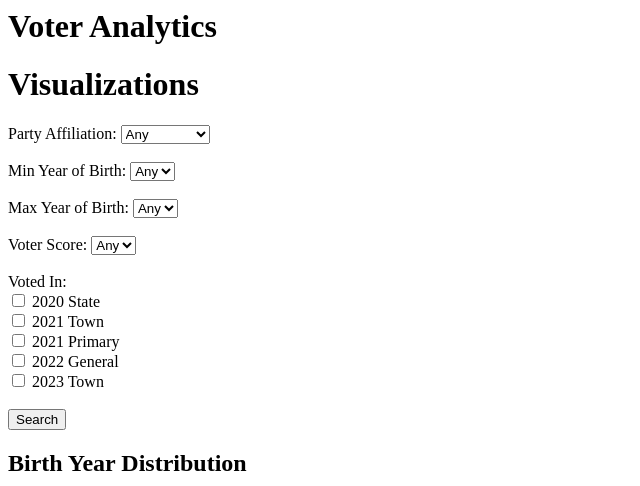
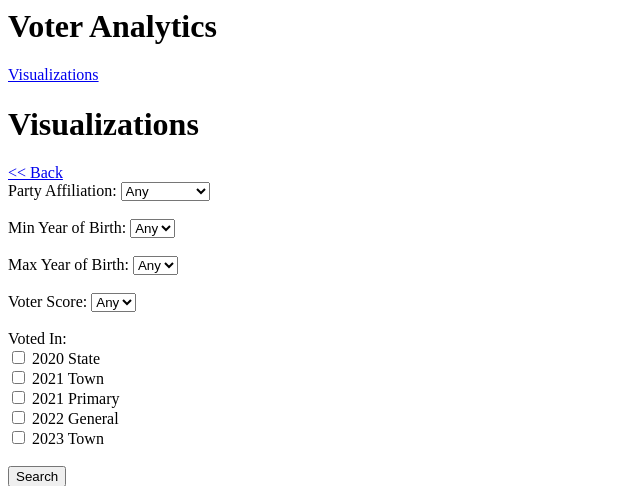
Before and after one commit to ilayG2004/Django-Apps, a Django app: template voter_analytics/templates/voter_analytics/analytics.html in a window 1280 px wide. Shown: the top 486 px of the page, without its empty margins (0-640 px from the left). Run offline with Django 5.2, Linux system fonts and the light colour scheme; the template is opened without the code that fills it, so the values that code supplies are empty.

Commit message:
Forgot to add nav link to go back and forth between normal listview and graphs

```diff
--- a/voter_analytics/templates/voter_analytics/analytics.html
+++ b/voter_analytics/templates/voter_analytics/analytics.html
@@ -7,6 +7,7 @@
 {% extends 'voter_analytics/base.html' %}
 {% block content %}
 <h1>Visualizations</h1>
+<a href="{% url 'voters' %}"><< Back</a>
 {% include "voter_analytics/_voter_search_form.html" %}
 <h2>Birth Year Distribution</h2>
 {{ birth_year_graph|safe }}
--- a/voter_analytics/templates/voter_analytics/base.html
+++ b/voter_analytics/templates/voter_analytics/base.html
@@ -7,6 +7,7 @@
 
   <body>
     <h1>Voter Analytics</h1>
+    <a href="{% url 'graphs' %}">Visualizations</a>
     <div class="list-holder">
       {% block content %}
 
```
